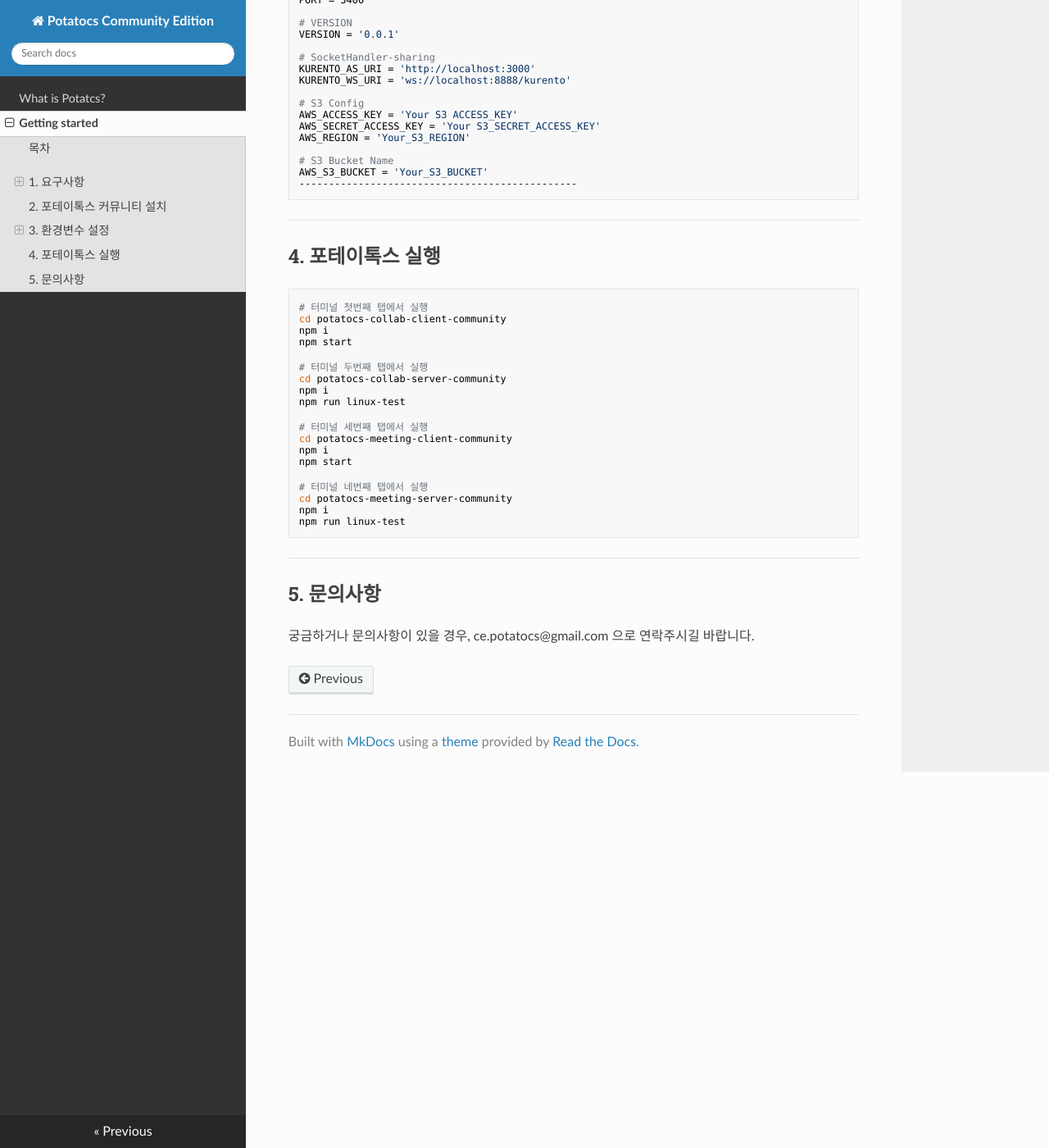
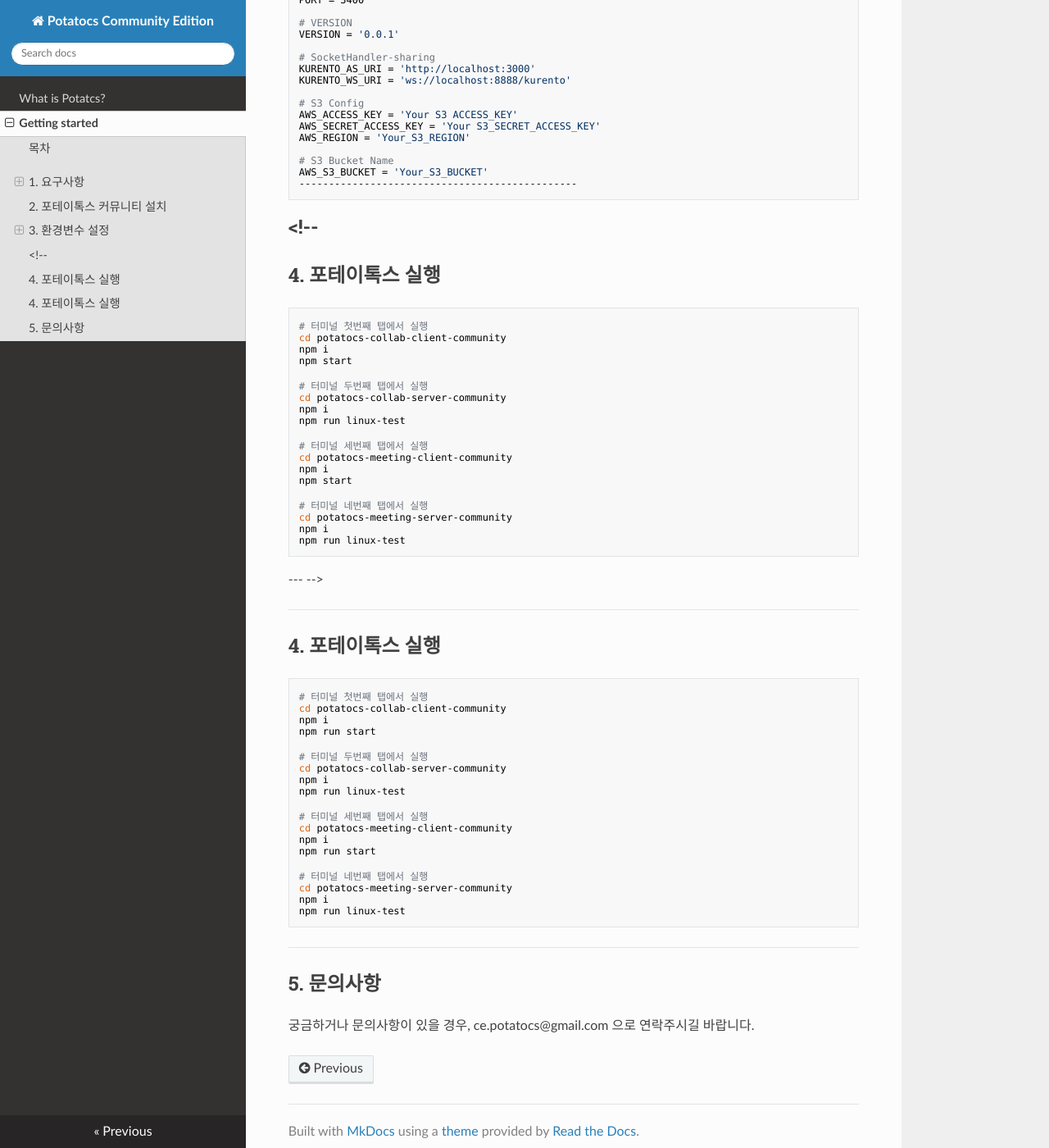
Before and after one commit to potatocs-ce/potatocs-ce-introduction, an MkDocs documentation site: the page built from docs/install.md, in a window 1280 px wide and 1400 px high, scrolled down 3431 px. Shown: the whole window at 82% size. Built offline with MkDocs 1.6.1, drawn with Linux system fonts in a browser that asks for light colours; nearby versions of some CDN libraries.

Commit message:
Rollback Documents ,add contents

````diff
--- a/docs/install.md
+++ b/docs/install.md
@@ -205,7 +205,7 @@
 -----------------------------------------------
 ```
 
----
+## <!--
 
 ## 4. 포테이톡스 실행
 
@@ -231,6 +231,34 @@
 npm run linux-test
 ```
 
+--- -->
+
+---
+
+## 4. 포테이톡스 실행
+
+```sh
+# 터미널 첫번째 탭에서 실행
+cd potatocs-collab-client-community
+npm i
+npm run start
+
+# 터미널 두번째 탭에서 실행
+cd potatocs-collab-server-community
+npm i
+npm run linux-test
+
+# 터미널 세번째 탭에서 실행
+cd potatocs-meeting-client-community
+npm i
+npm run start
+
+# 터미널 네번째 탭에서 실행
+cd potatocs-meeting-server-community
+npm i
+npm run linux-test
+```
+
 ---
 
 ## 5. 문의사항
````
